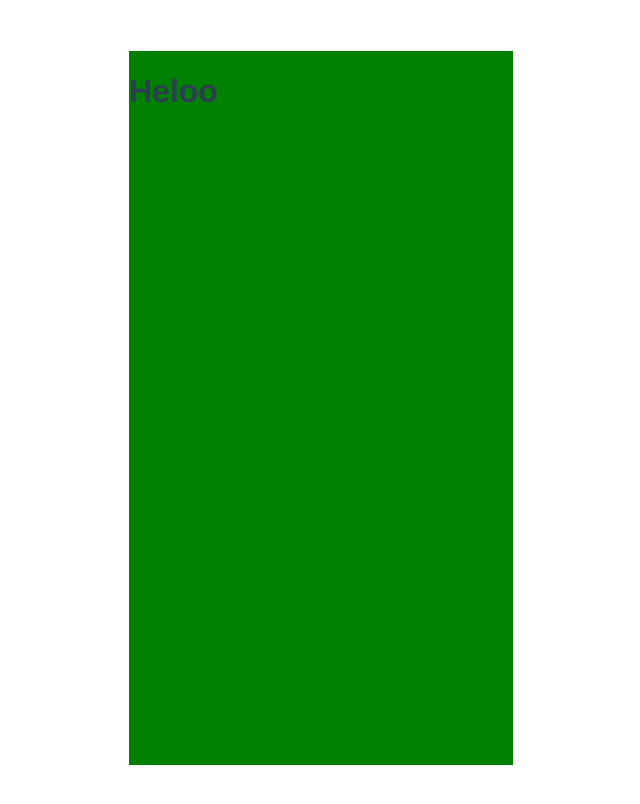
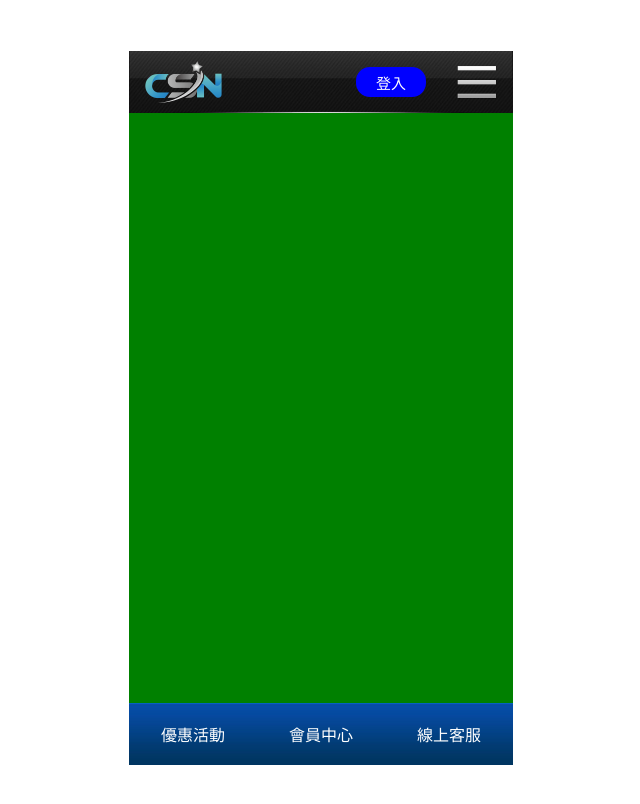
Before and after one commit to mingmoth/game-work, a Vue app: page / in a window 1280 px wide. Shown: the top 804 px of the page, without its empty margins (327-967 px from the left). Built offline with nearby package versions, Linux system fonts and the light colour scheme.

Commit message:
add: footer/navbar/sidebar layout

```diff
--- a/package.json
+++ b/package.json
@@ -22,6 +22,8 @@
     "babel-eslint": "^10.1.0",
     "eslint": "^6.7.2",
     "eslint-plugin-vue": "^6.2.2",
+    "node-sass": "^5.0.0",
+    "sass-loader": "^10.2.1",
     "vue-template-compiler": "^2.6.11"
   },
   "eslintConfig": {
--- a/src/components/Footer.vue
+++ b/src/components/Footer.vue
@@ -0,0 +1,46 @@
+<template>
+  <div class="footer">
+    <img src="../assets/footer/footer_bg.jpg" alt="" class="footer-bg">
+    <div class="footer-body">
+      <div class="footer-body-item">優惠活動</div>
+      <div class="footer-body-item">會員中心</div>
+      <div class="footer-body-item">線上客服</div>
+    </div>
+  </div>
+</template>
+
+<script>
+export default {
+  name: 'Footer'
+}
+</script>
+
+<style lang="scss" scoped>
+.footer {
+  position: absolute;
+  bottom: 0px;
+  height: 61.5px;
+  width: 384px;
+  &-bg {
+    position: absolute;
+    height: 61.5px;
+    width: 384px;
+  }
+  &-body {
+    position: relative;
+    display: flex;
+    justify-content: space-around;
+    align-items: center;
+    height: 61.5px;
+    color: white;
+    &-item {
+      font-size: 1em;
+      cursor: pointer;
+      &:hover {
+        font-weight: 700;
+      }
+
+    }
+  }
+}
+</style>
--- a/src/components/Navbar.vue
+++ b/src/components/Navbar.vue
@@ -0,0 +1,77 @@
+<template>
+  <div class="header">
+    <img src="../assets/header/header_bg.jpg" alt="" class="header-bg" />
+    <div class="header-body">
+      <div class="header-body-head">
+        <img
+          src="../assets/header/logo.png"
+          alt=""
+          class="header-body-head-logo"
+        />
+        <button class="header-body-head-login" v-if="!isLogin">登入</button>
+      </div>
+      <div class="header-body-info" v-if="isLogin">
+        <div class="header-body-info-id"></div>
+        <div class="header-body-info-credit"></div>
+      </div>
+    </div>
+  </div>
+</template>
+
+<script>
+export default {
+  name: "Navbar",
+  data() {
+    return {
+      isLogin: false,
+    };
+  },
+};
+</script>
+
+<style lang="scss" scoped>
+.header {
+  height: 61.5px;
+  width: 384px;
+  &-bg {
+    height: 61.5px;
+    width: 384px;
+  }
+  &-body {
+    position: absolute;
+    top: 0;
+    width: 384px;
+    height: 61.5px;
+    &-head {
+      height: 61.5px;
+      width: 384px;
+      display: flex;
+      align-items: center;
+      &-logo {
+        width: 76.5px;
+        height: 42px;
+        margin-left: 1em;
+      }
+      &-login {
+        margin-left: 35%;
+        font-size: 15px;
+        color: white;
+        background-color: blue;
+        border: none;
+        width: 70px;
+        height: 30px;
+        border-radius: 14px;
+        cursor: pointer;
+        &:hover {
+          font-weight: 700;
+        }
+      }
+    }
+    &-info {
+      width: 384px;
+      height: 20px;
+      border: 1px solid green;
+    }
+  }
+}
+</style>
--- a/src/components/Sidebar.vue
+++ b/src/components/Sidebar.vue
@@ -0,0 +1,75 @@
+<template>
+  <div>
+    <label for="sidebar-toggle" class="toggle">
+      <img src="../assets/icon/icon_menu.svg" alt="" class="toggle-icon">
+    </label>
+    <input type="checkbox" class="sidebar-toggle" id="sidebar-toggle">
+    <div class="sidebar">
+      <div class="sidebar-head">
+        <div class="sidebar-head-user">test0001</div>
+        <div class="sidebar-head-credit">$ 4,600.00 (TWD)</div>
+      </div>
+      <div class="sidebar-item">出納櫃台</div>
+      <div class="sidebar-item">修改密碼</div>
+      <div class="sidebar-item">遊戲介紹</div>
+      <div class="sidebar-item">聯絡我們</div>
+      <button class="sidebar-logout">登出</button>
+    </div>
+  </div>
+</template>
+
+<script>
+export default {
+  name: 'Sidebar'
+}
+</script>
+
+<style lang="scss">
+.toggle {
+  position: absolute;
+  width: 40px;
+  height: 40px;
+  cursor: pointer;
+  right: 1em;
+  top: 14px;
+}
+.sidebar-toggle {
+  visibility: hidden;
+}
+
+.sidebar {
+  width: 220px;
+  height: 604px;
+  background-color: black;
+  position: absolute;
+  top: 61.5px;
+  right: 0;
+  z-index: 1;
+  transform: scale(0, 1);
+  transform-origin: right;
+  transition: transform 0.3s ease-out;
+  padding: 1.5em 1em;
+  color: white;
+  &-head {
+    border-bottom: 2px solid grey;
+    &-user {
+      font-size: 1.5em;
+      margin-bottom: 4px;
+    }
+    &-credit {
+      margin-bottom: 1em;
+    }
+  }
+  &-item {
+    padding-top: 1em;
+    padding-bottom: 0.3em;
+    &:hover {
+      cursor: pointer;
+      color: orange;
+    }
+  }
+}
+.sidebar-toggle:checked ~ .sidebar {
+  transform: scale(1, 1);
+}
+</style>
--- a/src/views/Home.vue
+++ b/src/views/Home.vue
@@ -1,18 +1,26 @@
 <template>
   <div id="home">
-    <h1>Heloo</h1>
+    <Navbar />
+    <Sidebar />
+    <Footer />
   </div>
 </template>
 
 <script>
-
+import Navbar from '../components/Navbar.vue'
+import Sidebar from '../components/Sidebar.vue'
+import Footer from '../components/Footer.vue'
 export default {
   name: 'Home',
+  components: {
+    Navbar, Sidebar, Footer,
+  }
 }
 </script>
 
 <style scoped>
 #home {
+  position: relative;
   height: 713.5px;
   width: 384px;
   background-color: green;
```
Also changed, not shown: 1 other file (tests, documents, lock files or other folders).
